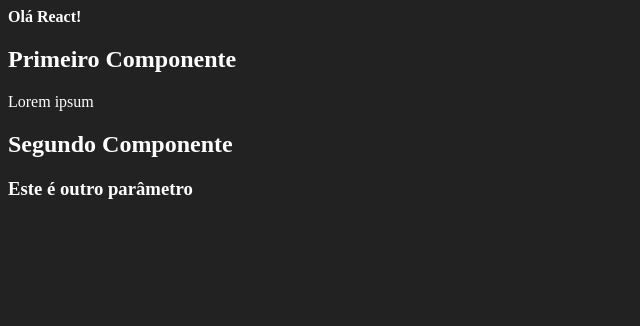
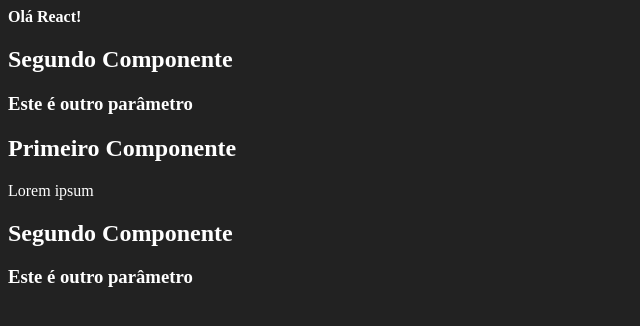
Before and after one commit to fernandosgodoy/TreinamentoReact, a React (Create React App) app: page / in a window 1280 px wide. Shown: the top 326 px of the page, without its empty margins (0-640 px from the left). Built offline with nearby package versions, Linux system fonts and the light colour scheme.

Commit message:
alterado o fragmento

```diff
--- a/src/App.jsx
+++ b/src/App.jsx
@@ -2,11 +2,14 @@
 
 import Primeiro from './components/basics/Primeiro'
 import ChamaParametro from './components/basics/Parametros'
+import Fragmento from './components/basics/Fragmento'
 
 export default function() {
     return <div>
         <strong>Olá React!</strong>
         <br/>
+        <Fragmento titulo="Segundo Componente"
+            subtitulo="Este é outro parâmetro" />
         <Primeiro></Primeiro>
         <ChamaParametro
             titulo="Segundo Componente"
```
Also changed, not shown: src/components/basics/Fragmento.jsx (renamed from src/components/basics/Fragment.jsx).
